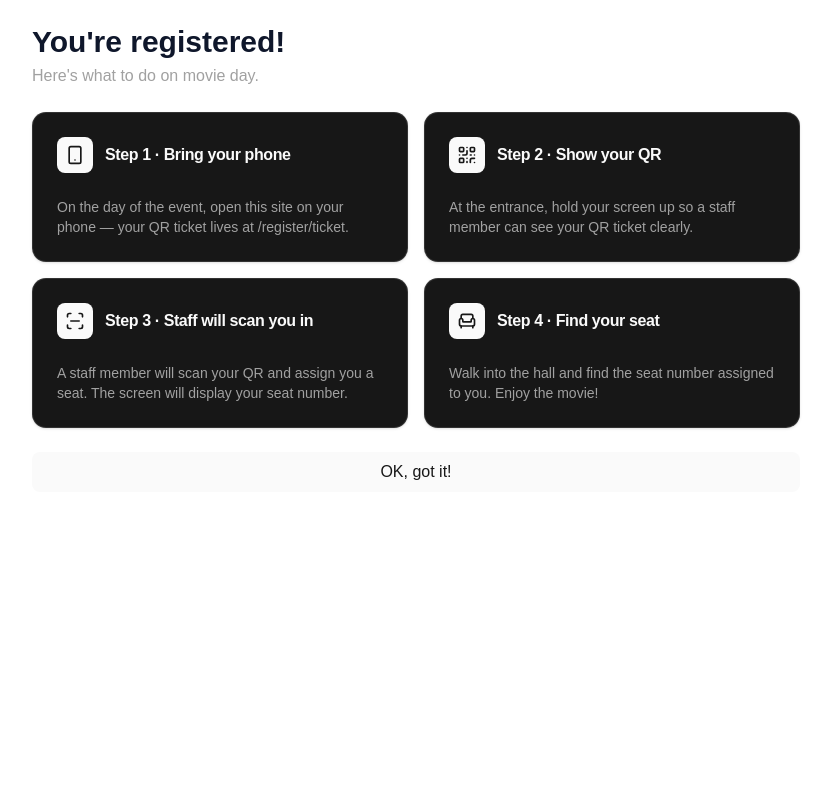
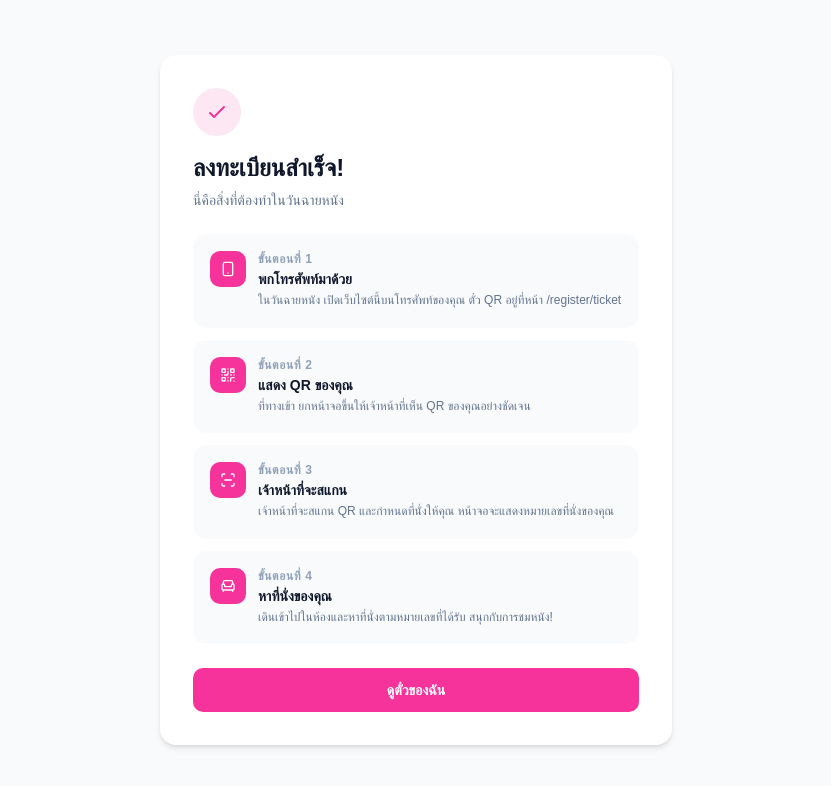
Before and after one commit to arckanop/movie.triamudomfamily.org, a Next.js app: page /register/how-to in a window 1280 px wide. Shown: the top 786 px of the page, without its empty margins (224-1055 px from the left). Built offline with nearby package versions, Linux system fonts and the light colour scheme; a web font is replaced by a local one.

Commit message:
Fix language and ui to Thai

```diff
--- a/src/app/register/how-to/page.tsx
+++ b/src/app/register/how-to/page.tsx
@@ -1,66 +1,73 @@
 import Link from "next/link";
 import {QrCode, ScanLine, ArmchairIcon, Smartphone} from "lucide-react";
-import {Card, CardContent, CardHeader, CardTitle, CardDescription} from "@/components/ui/card";
-import {Button} from "@/components/ui/button";
 
 const STEPS = [
 	{
 		icon: Smartphone,
-		title: "Bring your phone",
-		body: "On the day of the event, open this site on your phone — your QR ticket lives at /register/ticket.",
+		title: "พกโทรศัพท์มาด้วย",
+		body: "ในวันฉายหนัง เปิดเว็บไซต์นี้บนโทรศัพท์ของคุณ ตั๋ว QR อยู่ที่หน้า /register/ticket",
 	},
 	{
 		icon: QrCode,
-		title: "Show your QR",
-		body: "At the entrance, hold your screen up so a staff member can see your QR ticket clearly.",
+		title: "แสดง QR ของคุณ",
+		body: "ที่ทางเข้า ยกหน้าจอขึ้นให้เจ้าหน้าที่เห็น QR ของคุณอย่างชัดเจน",
 	},
 	{
 		icon: ScanLine,
-		title: "Staff will scan you in",
-		body: "A staff member will scan your QR and assign you a seat. The screen will display your seat number.",
+		title: "เจ้าหน้าที่จะสแกน",
+		body: "เจ้าหน้าที่จะสแกน QR และกำหนดที่นั่งให้คุณ หน้าจอจะแสดงหมายเลขที่นั่งของคุณ",
 	},
 	{
 		icon: ArmchairIcon,
-		title: "Find your seat",
-		body: "Walk into the hall and find the seat number assigned to you. Enjoy the movie!",
+		title: "หาที่นั่งของคุณ",
+		body: "เดินเข้าไปในห้องและหาที่นั่งตามหมายเลขที่ได้รับ สนุกกับการชมหนัง!",
 	},
 ];
 
 export default function HowToPage() {
 	return (
-		<div className="flex flex-1 flex-col items-center p-6">
-			<div className="w-full max-w-3xl space-y-6">
-				<div>
-					<h1 className="text-3xl font-bold">You&apos;re registered!</h1>
-					<p className="text-muted-foreground mt-1">
-						Here&apos;s what to do on movie day.
-					</p>
+		<div className="flex flex-1 flex-col bg-slate-50">
+			<div className="flex flex-1 items-center justify-center p-6">
+				<div className="w-full max-w-lg space-y-6">
+					<div className="rounded-2xl border border-slate-200 bg-white shadow-md p-8">
+						<div className="mb-6">
+							<div className="inline-flex items-center justify-center w-12 h-12 rounded-full bg-pink-100 mb-4">
+								<svg className="w-6 h-6 text-pink-500" fill="none" viewBox="0 0 24 24" stroke="currentColor" strokeWidth={2}>
+									<path strokeLinecap="round" strokeLinejoin="round" d="M5 13l4 4L19 7"/>
+								</svg>
 							</div>
-				<div className="grid gap-4 sm:grid-cols-2">
+							<h1 className="text-2xl font-bold text-slate-900">ลงทะเบียนสำเร็จ!</h1>
+							<p className="mt-1.5 text-sm text-slate-500">นี่คือสิ่งที่ต้องทำในวันฉายหนัง</p>
+						</div>
+
+						<div className="space-y-3">
 							{STEPS.map((s, i) => {
 								const Icon = s.icon;
 								return (
-							<Card key={s.title}>
-								<CardHeader>
-									<div className="flex items-center gap-3">
-										<div className="rounded-md bg-primary text-primary-foreground p-2">
-											<Icon className="h-5 w-5"/>
+									<div key={s.title} className="flex gap-3 rounded-xl border border-slate-200 bg-slate-50 p-4">
+										<div className="shrink-0 flex items-center justify-center w-9 h-9 rounded-lg bg-pink-500 text-white">
+											<Icon className="h-4 w-4"/>
 										</div>
-										<CardTitle>
-											Step {i + 1} · {s.title}
-										</CardTitle>
+										<div>
+											<div className="text-xs font-semibold text-slate-400 uppercase tracking-wider mb-0.5">
+												ขั้นตอนที่ {i + 1}
 											</div>
-								</CardHeader>
-								<CardContent>
-									<CardDescription>{s.body}</CardDescription>
-								</CardContent>
-							</Card>
+											<div className="text-sm font-semibold text-slate-900">{s.title}</div>
+											<div className="text-xs text-slate-500 mt-0.5 leading-relaxed">{s.body}</div>
+										</div>
+									</div>
 								);
 							})}
 						</div>
-				<Button asChild className="w-full" size="lg">
-					<Link href="/register/ticket">OK, got it!</Link>
-				</Button>
+
+						<Link
+							href="/register/ticket"
+							className="mt-6 block w-full px-4 py-3 rounded-lg bg-pink-500 text-white font-semibold text-sm text-center hover:bg-pink-600 transition-colors"
+						>
+							ดูตั๋วของฉัน
+						</Link>
+					</div>
+				</div>
 			</div>
 		</div>
 	);
```
Lines whose indentation alone changed are shown as unchanged.
